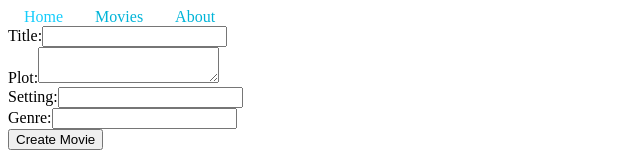
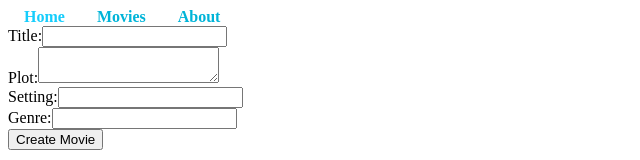
Before and after one commit to rahimshahad/react_proj, a React (Create React App) app in the folder fan_fiction_client/: page / in a window 1280 px wide. Shown: the top 160 px of the page, without its empty margins (0-640 px from the left). Built offline with nearby package versions, Linux system fonts and the light colour scheme; no server answers.

Commit message:
create styled NavMenu

```diff
--- a/fan_fiction_client/src/components/Navbar.js
+++ b/fan_fiction_client/src/components/Navbar.js
@@ -1,5 +1,5 @@
 import React from 'react'
-import { NavLink } from '../styled-components/NavBar.style'
+import { NavLink, NavMenu } from '../styled-components/NavBar.style'
 
 const Navbar = () => {
     return (
@@ -7,11 +7,12 @@ const Navbar = () => {
             {/* <NavLink to='/'>
                 <h1>FAN FICTION</h1>
             </NavLink> */}
+            <NavMenu >
                 <NavLink exact to ='/'>Home</NavLink>
                 <NavLink exact to ='/movies'>Movies</NavLink>
                 <NavLink exact to ='/about'>About</NavLink>
                 {/* <NavLink exact to ='/reviews'>Reviews</NavLink> */}
-
+                </NavMenu>
 
         </>
     )
--- a/fan_fiction_client/src/styled-components/NavBar.style.js
+++ b/fan_fiction_client/src/styled-components/NavBar.style.js
@@ -12,3 +12,12 @@ export const NavLink = styled(Link)`
         color: #15cdfc;
     }
 `
+export const NavMenu = styled.div`
+    align-items: center;
+    margin-right: 44%;
+    font-weight: 800;
+
+    @media screen and (max-width: 768) {
+        display: none;
+    }
+`
```
